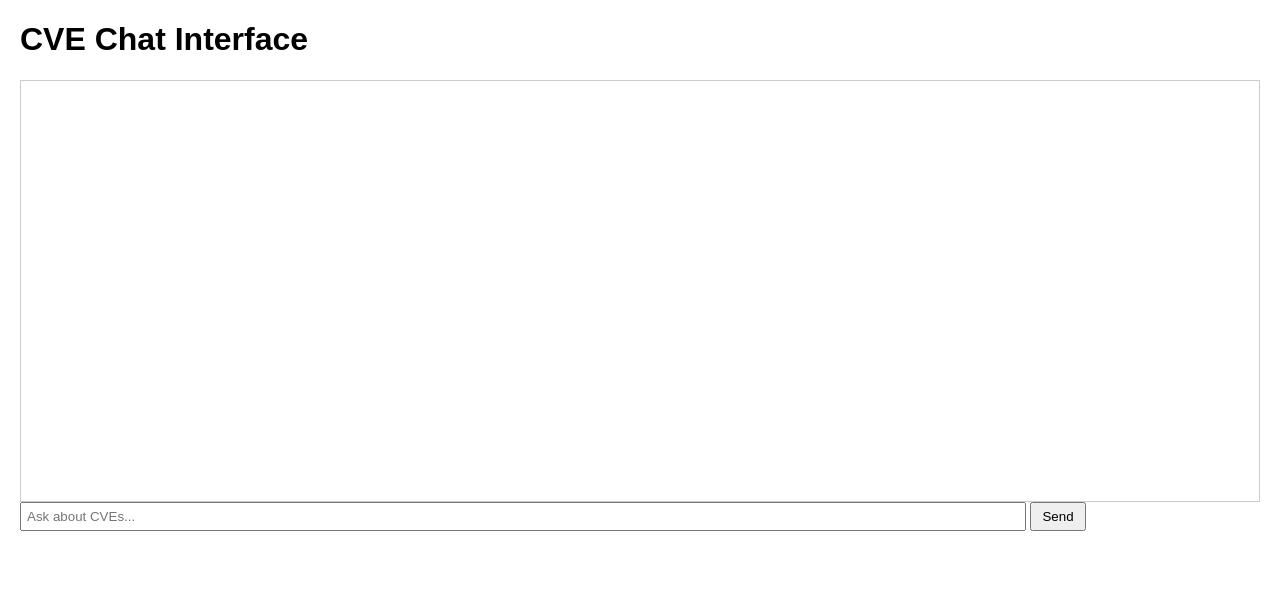
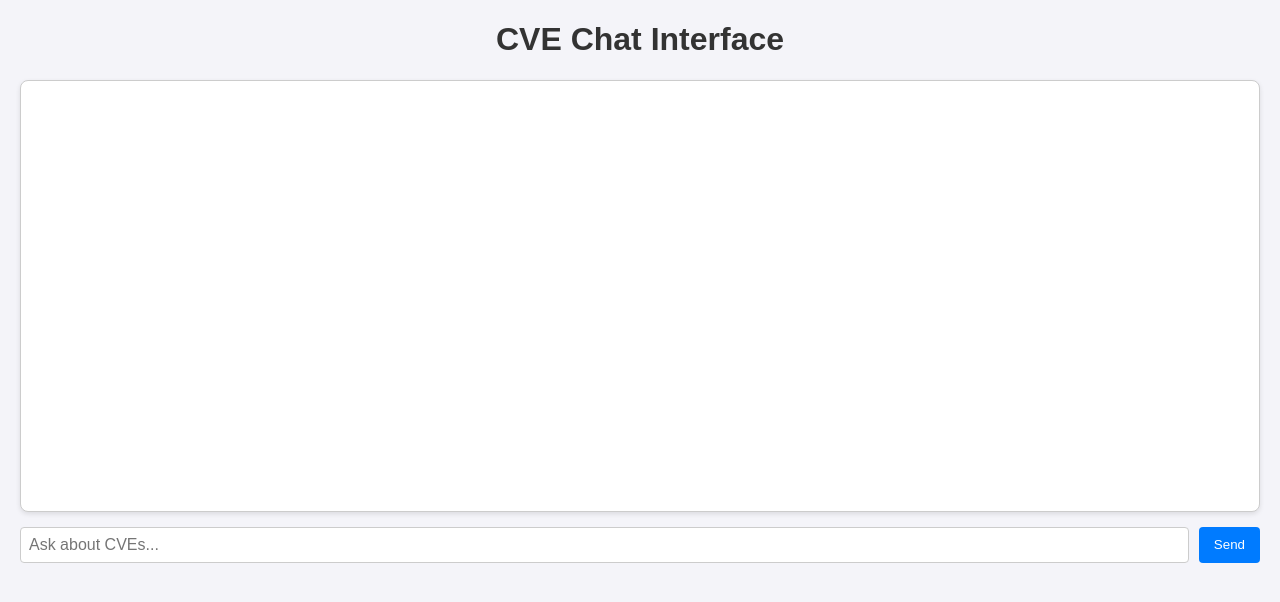
Before and after one commit to Navaneethp007/Cyber_bot, a FastAPI app: template templates/chat.html in a window 1280 px wide. Shown: the top 602 px of the page. Run offline with FastAPI, Linux system fonts and the light colour scheme; the template is opened without the code that fills it, so the values that code supplies are empty; parts of the project's set-up code (start-up, migrations or seed data) failed here and were passed over.

Commit message:
done and dusted

```diff
--- a/app.py
+++ b/app.py
@@ -13,7 +13,8 @@ load_dotenv()
 model=os.getenv("OPEN_MODEL")
 api_key=os.getenv("OPENAIROUTER_key")
 
-
+res=analyzer()
+collection = store_in_vector_db(res)
 
 app = FastAPI(
     title="Cybersecurity Threat Intelligence Bot API",
@@ -26,30 +27,21 @@ class ChatRequest(BaseModel):
 templates = Jinja2Templates(directory="templates")
 
 @app.get("/")
-async def read_root():
-    return {"message": "Welcome to the Cybersecurity Threat Intelligence API Service!"}
+async def read_root(request: Request):
+    return templates.TemplateResponse("chat.html", {"request": request})
 
 @app.get("/fetch")
 async def fetch_results(request: Request):
     try:
         results=fetch_cve()
-        # return {"message": "Fetched successfully!", "data": results}
         return templates.TemplateResponse("fetcher.html", {"request": request, "data": results})
     except Exception as e:
         raise HTTPException(status_code=500, detail=str(e))
 
-# @app.get("/analyze")
-# def analyze_results():
-#     try:
-#         results=analyzer()
-#         return {"message": "Analysis completed successfully!", "data": results}
-#     except Exception as e:
-#         raise HTTPException(status_code=500, detail=str(e))
-
 @app.get("/analysis")
 async def analysis(request: Request):
     try:
-        results=analyzer()
+        results=res
         return templates.TemplateResponse("analysis.html", {"request": request, "data": results})
     except Exception as e:
         raise HTTPException(status_code=500, detail=str(e))
@@ -57,7 +49,7 @@ async def analysis(request: Request):
 @app.get("/notify")
 async def notify():
     try:
-        results=analyzer()
+        results=res
         msg=notifier_agent(results)
         return {"message": msg}
     except Exception as e:
@@ -66,7 +58,6 @@ async def notify():
 @app.post("/chat")
 async def chat(request: ChatRequest):
     query=request.query
-    collection = store_in_vector_db(analyzer())
     results = query_vector_db(collection, query)
     llm_url = "https://openrouter.ai/api/v1/chat/completions"
     headers = {"Authorization": f"Bearer {api_key}",
@@ -81,7 +72,7 @@ async def chat(request: ChatRequest):
                 "content": (
                     f"User query: {query}\n"
                     f"Relevant CVE analysis data from ChromaDB: {results}\n"
-                    "Provide a concise response to the user’s query based on this data."
+                    "Provide a concise response to the user's query based on this data."
                 )
             }
         ],
--- a/pyproject.toml
+++ b/pyproject.toml
@@ -15,6 +15,7 @@ dependencies = [
     "jinja2 (>=3.1.6,<4.0.0)",
     "chromadb (>=1.0.3,<2.0.0)",
     "sentence-transformers (>=4.0.2,<5.0.0)",
+    "python-dateutil (>=2.9.0.post0,<3.0.0)",
 ]
 
 
--- a/templates/chat.html
+++ b/templates/chat.html
@@ -4,36 +4,112 @@
     <meta charset="UTF-8">
     <title>CVE Chat</title>
     <style>
-        body { font-family: Arial, sans-serif; margin: 20px; }
-        #chatbox { border: 1px solid #ccc; padding: 10px; height: 400px; overflow-y: scroll; }
-        #input { width: 80%; padding: 5px; }
-        button { padding: 5px 10px; }
+        body {
+            font-family: Arial, sans-serif;
+            margin: 20px;
+            background-color: #f4f4f9;
+        }
+        h1 {
+            color: #333;
+            text-align: center;
+        }
+        #chatbox {
+            border: 1px solid #ccc;
+            padding: 15px;
+            height: 400px;
+            overflow-y: auto;
+            background-color: #fff;
+            border-radius: 8px;
+            box-shadow: 0 2px 5px rgba(0,0,0,0.1);
+        }
+        .message {
+            margin: 10px 0;
+            padding: 10px;
+            border-radius: 5px;
+            max-width: 80%;
+            word-wrap: break-word;
+        }
+        .user-message {
+            background-color: #97bfe9be;
+            color: white;
+            margin-left: auto;
+            text-align: right;
+        }
+        .bot-message {
+            background-color: #e9ecef;
+            color: #333;
+            margin-right: auto;
+            text-align: left;
+        }
+        .timestamp {
+            font-size: 0.8em;
+            color: #666;
+            margin-top: 5px;
+        }
+        .input-container {
+            display: flex;
+            margin-top: 15px;
+            gap: 10px;
+        }
+        #input {
+            flex: 1;
+            padding: 8px;
+            border: 1px solid #ccc;
+            border-radius: 4px;
+            font-size: 1em;
+        }
+        button {
+            padding: 8px 15px;
+            background-color: #007bff;
+            color: white;
+            border: none;
+            border-radius: 4px;
+            cursor: pointer;
+        }
+        button:hover {
+            background-color: #0056b3;
+        }
+        .bot-message b {
+            font-weight: bold;
+        }
     </style>
 </head>
 <body>
     <h1>CVE Chat Interface</h1>
     <div id="chatbox"></div>
+    <div class="input-container">
         <input type="text" id="input" placeholder="Ask about CVEs...">
-    <button onclick="sendMessage()">Send</button>
+        <button onclick="sendMessage(event)">Send</button>
+    </div>
 
     <script>
         const chatbox = document.getElementById("chatbox");
         const input = document.getElementById("input");
 
+        function formatMessage(text) {
+            return text.replace(/\*\*(.*?)\*\*/g, '<b>$1</b>');
+        }
+
         function addMessage(text, isUser = false) {
             const div = document.createElement("div");
-            div.textContent = text;
-            div.style.color = isUser ? "blue" : "black";
+            div.className = isUser ? "message user-message" : "message bot-message";
+            div.innerHTML = formatMessage(text);
+            const timestamp = document.createElement("div");
+            timestamp.className = "timestamp";
+            timestamp.textContent = new Date().toLocaleTimeString();
+            div.appendChild(timestamp);
             chatbox.appendChild(div);
             chatbox.scrollTop = chatbox.scrollHeight;
         }
 
-        async function sendMessage() {
+        async function sendMessage(event) {
+            event.preventDefault();
             const query = input.value.trim();
             if (!query) return;
             addMessage("You: " + query, true);
             input.value = "";
 
+            try {
                 const response = await fetch('/chat', {
                     method: 'POST',
                     headers: { 'Content-Type': 'application/json' },
@@ -41,10 +117,16 @@
                 });
                 const data = await response.json();
                 addMessage("Bot: " + (data.response || data.error));
+            } catch (error) {
+                addMessage("Bot: Error: " + error.message);
+            }
         }
 
         input.addEventListener("keypress", (e) => {
-            if (e.key === "Enter") sendMessage();
+            if (e.key === "Enter") {
+                e.preventDefault();
+                sendMessage(e);
+            }
         });
     </script>
 </body>
```
Also changed, not shown: fetcher.py (+12 -7 lines), vector.py (+4 -3 lines), README.md, 2 other files. Lines whose indentation alone changed are shown as unchanged.
